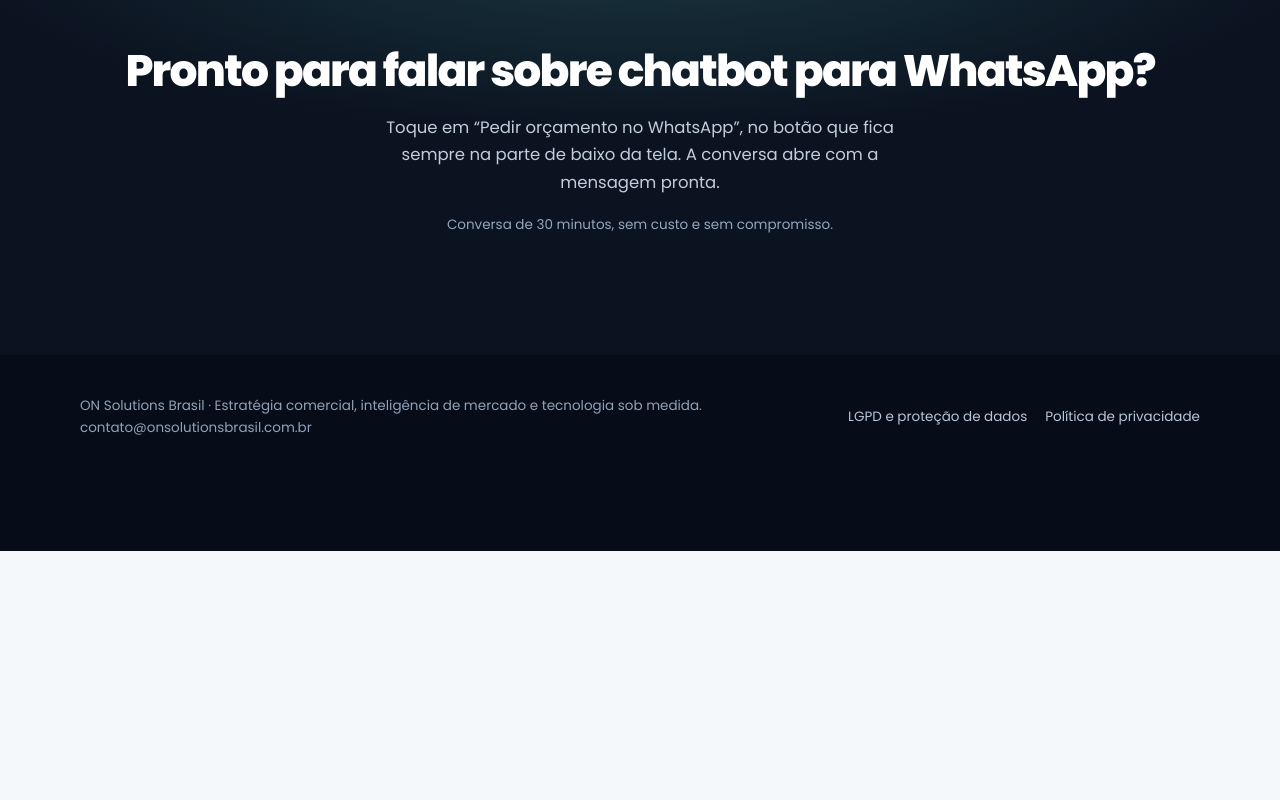
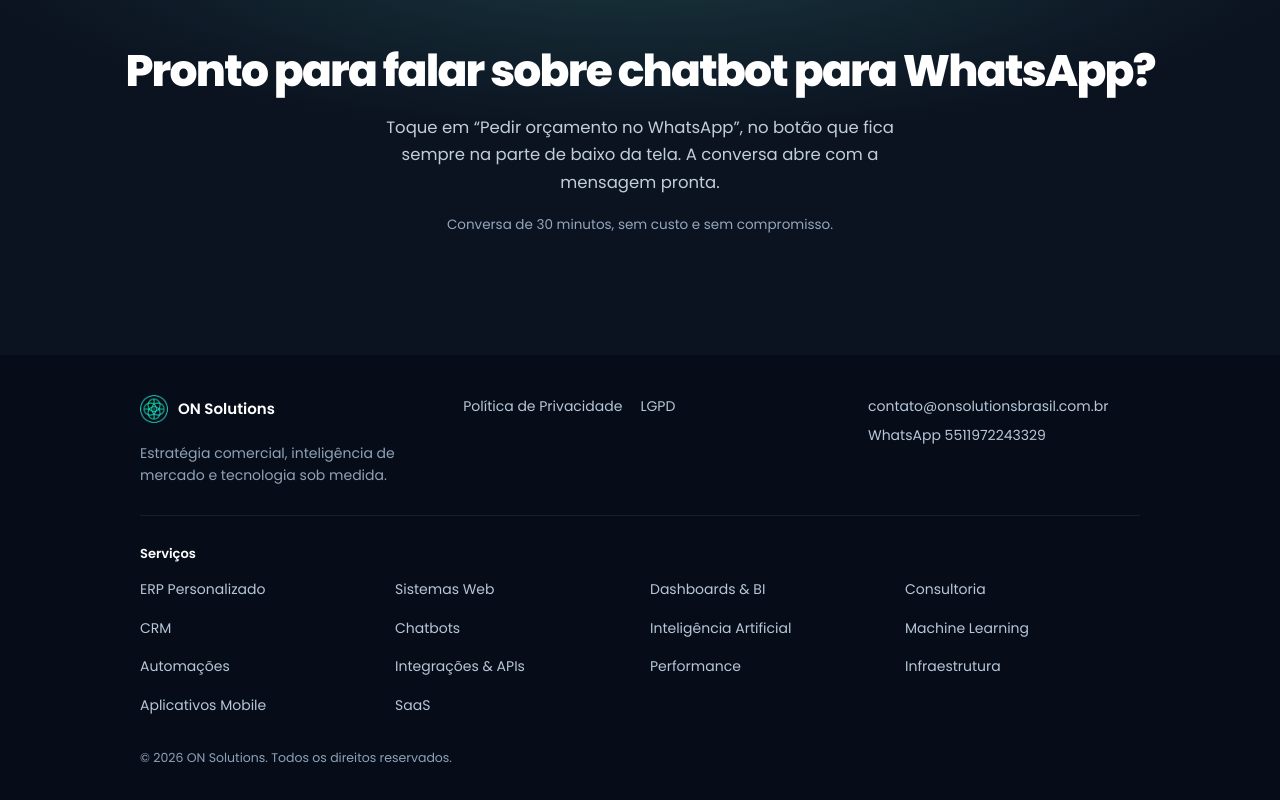
Before and after one commit to BrookSK/lp-10-onsolutions, a plain HTML site: page index.html in a window 1280 px wide. Shown: the part 4310-5110 px from the top of the page. Before the commit the page ends 4861 px from the top, so only its background shows below. Drawn offline with Linux system fonts and the light colour scheme.

Commit message:
refactor(footer): consolidate footer styles and redesign index footer
- Move footer CSS from legal.css to styles.css for unified footer component usage across all pages
- Redesign index.html footer with new structure: brand section, legal links, contact info, and services list
- Update footer markup to use standard footer classes (.lf, .lf-w, .lf-top, .lf-brand, etc.) for consistency
- Add services grid with 12 service offerings including ERP, Chatbots, AI, and Infrastructure
- Include WhatsApp contact link alongside email in footer contact section
- Add copyright notice to index footer
- Remove duplicate footer styles from legal.css to maintain single source of truth

```diff
--- a/css/styles.css
+++ b/css/styles.css
@@ -388,3 +388,24 @@ details p { padding: 0 22px 22px; line-height: 1.7; }
   * { animation: none !important; transition: none !important; }
   html { scroll-behavior: auto; }
 }
+
+/* Rodapé padrão (todas as páginas) */
+.lf { background: #070D18; color: #8FA2B8; padding: 40px 0 96px; font-size: 14px; }
+.lf-w { width: min(1000px, 100% - 40px); margin-inline: auto; }
+.lf a { color: #B7C6D8; text-decoration: none; }
+.lf a:hover { color: var(--mint); }
+.lf-top { display: grid; gap: 24px; padding-bottom: 28px; border-bottom: 1px solid rgba(255, 255, 255, .08); }
+.lf-logo { display: inline-flex; align-items: center; gap: 10px; color: #fff !important; font-weight: 600; font-size: 15px; }
+.lf-logo img { width: 28px; height: 28px; }
+.lf-brand p { margin-top: 12px; max-width: 280px; line-height: 1.6; }
+.lf-links { display: flex; flex-wrap: wrap; align-content: flex-start; gap: 12px 18px; }
+.lf-contact { display: grid; gap: 6px; align-content: start; }
+.lf-services { padding-top: 28px; }
+.lf-services h2 { font-size: 13px; font-weight: 600; color: #fff; margin-bottom: 14px; }
+.lf-services ul { display: grid; grid-template-columns: repeat(2, 1fr); gap: 14px 16px; }
+.lf-services li { color: #B7C6D8; }
+.lf-copy { margin-top: 32px; font-size: 12.5px; }
+@media (min-width: 768px) {
+  .lf-top { grid-template-columns: 1.1fr 1.4fr 1fr; align-items: start; }
+  .lf-services ul { grid-template-columns: repeat(4, 1fr); gap: 16px 20px; grid-auto-flow: row; }
+}
--- a/index.html
+++ b/index.html
@@ -106,9 +106,28 @@
   </div>
 </section>
 </main>
-<footer class="foot"><div class="w foot-in">
-  <div>ON Solutions Brasil · Estratégia comercial, inteligência de mercado e tecnologia sob medida.<br>contato@onsolutionsbrasil.com.br</div>
-  <div class="lk"><a href="lgpd.html">LGPD e proteção de dados</a><a href="politica-de-privacidade.html">Política de privacidade</a></div>
+<footer class="lf"><div class="lf-w">
+  <div class="lf-top">
+    <div class="lf-brand">
+      <a class="lf-logo" href="index.html"><img src="assets/img/on-logo.png" alt="" width="28" height="28"><span>ON Solutions</span></a>
+      <p>Estratégia comercial, inteligência de mercado e tecnologia sob medida.</p>
+    </div>
+    <nav class="lf-links" aria-label="Links legais"><a href="politica-de-privacidade.html">Política de Privacidade</a><a href="lgpd.html">LGPD</a></nav>
+    <div class="lf-contact">
+      <a href="mailto:contato@onsolutionsbrasil.com.br">contato@onsolutionsbrasil.com.br</a>
+      <a href="https://wa.me/5511972243329" target="_blank" rel="noopener">WhatsApp 5511972243329</a>
+    </div>
+  </div>
+  <div class="lf-services">
+    <h2>Serviços</h2>
+    <ul>
+      <li>ERP Personalizado</li><li>Sistemas Web</li><li>Dashboards &amp; BI</li><li>Consultoria</li>
+      <li>CRM</li><li><a href="index.html">Chatbots</a></li><li>Inteligência Artificial</li><li>Machine Learning</li>
+      <li>Automações</li><li>Integrações &amp; APIs</li><li>Performance</li><li>Infraestrutura</li>
+      <li>Aplicativos Mobile</li><li>SaaS</li>
+    </ul>
+  </div>
+  <p class="lf-copy">© 2026 ON Solutions. Todos os direitos reservados.</p>
 </div></footer>
 <div class="sticky"><a class="cta" data-wa="Olá, vim do site e gostaria de saber mais sobre os serviços de Chatbots." data-pos="barra-fixa" data-wa-main href="#"><svg viewBox="0 0 24 24" aria-hidden="true"><path d="M12.04 2C6.58 2 2.13 6.45 2.13 11.91c0 1.75.46 3.45 1.32 4.95L2.05 22l5.25-1.38a9.9 9.9 0 0 0 4.74 1.21c5.46 0 9.91-4.45 9.91-9.91S17.5 2 12.04 2Zm5.8 14.1c-.25.69-1.45 1.32-2 1.37-.5.05-1.13.07-1.82-.11-.42-.13-.96-.31-1.65-.6-2.9-1.25-4.8-4.17-4.95-4.36-.14-.19-1.18-1.57-1.18-3s.75-2.13 1.02-2.42c.26-.29.57-.36.76-.36h.55c.18 0 .42-.07.65.5.25.58.83 2 .9 2.15.07.14.12.31.02.5-.09.19-.14.31-.28.48-.14.17-.3.37-.43.5-.14.14-.29.29-.12.58.17.29.74 1.22 1.59 1.97 1.09.97 2.01 1.27 2.3 1.41.29.14.46.12.63-.07.17-.19.72-.84.91-1.13.19-.29.38-.24.65-.14.26.1 1.67.79 1.96.93.29.14.48.22.55.34.07.12.07.7-.18 1.39Z"/></svg><span>Pedir orçamento no WhatsApp</span><svg class="arr" viewBox="0 0 24 24" aria-hidden="true"><path d="M5 12h14M13 6l6 6-6 6"/></svg></a></div>
 <script src="js/main.js" defer></script>
```
Also changed, not shown: css/legal.css (+0 -21 lines).
